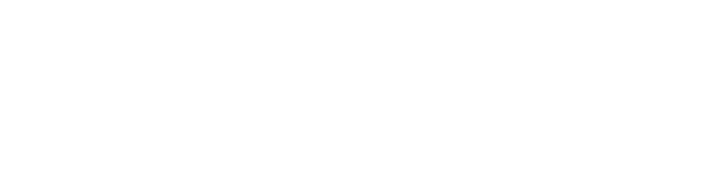
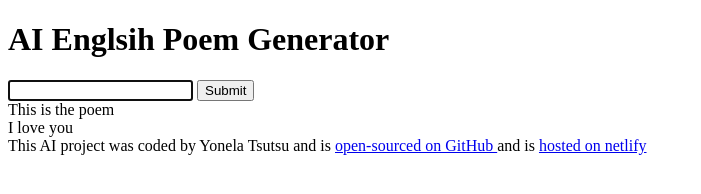
Before and after one commit to YonelaT/AI-poem-generator, a plain HTML site: page index.html in a window 1280 px wide. Shown: the whole page, without its empty margins (0-701 px from the left). Drawn offline with Linux system fonts and the light colour scheme; files whose address does not match are found by name.

Commit message:
Added basic html structure

```diff
--- a/index.html
+++ b/index.html
@@ -7,6 +7,30 @@
     <title>Document</title>
 </head>
 <body>
+    <header>
+    <h1>AI Englsih Poem Generator</h1>
+    </header>
+
+    <main>
+<form>
+
+    <input type="text" placeholdder=" Enter title of the poem" autofocus required autocomplete="off"/>
+    <input type="submit"/>
+</form>
+
+<div>
+    This is the poem
+    <br/>
+    I love you
+</div>
+
+    </main>
+    <footer>
+        This AI project was coded by Yonela Tsutsu and  is  <a href="https://github.com/YonelaT/AI-poem-generator" target="_blank" >
+            open-sourced on GitHub </a> and is
+             <a href="https://app.netlify.com/sites/spontaneous-pavlova-8da5f5/overview" target="_blank ">
+                hosted on netlify </a>
+    </footer>
    <script src="src/index.js"></script>
 </body>
 </html>
```
